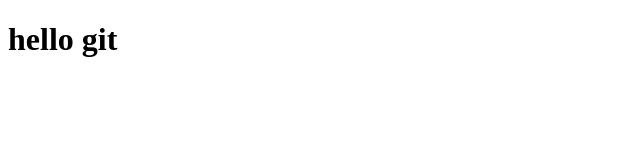
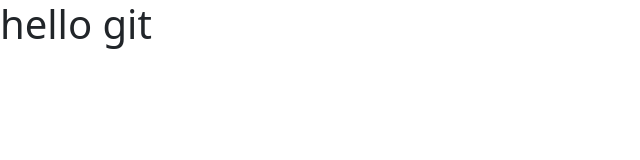
Before and after one commit to ladaat-programmers/my-project, a website: page index.html in a window 1280 px wide. Shown: the whole page, without its empty margins (0-640 px from the left). Drawn offline with nearby package versions, Linux system fonts and the light colour scheme.

Commit message:
add bootstap style

```diff
--- a/index.html
+++ b/index.html
@@ -5,6 +5,7 @@
     <meta http-equiv="X-UA-Compatible" content="IE=edge">
     <meta name="viewport" content="width=device-width, initial-scale=1.0">
     <title>Document</title>
+    <link rel="stylesheet" href="./node_modules/bootstrap/dist/css/bootstrap.min.css">
 </head>
 <body>
     <h1>hello git</h1>
```
